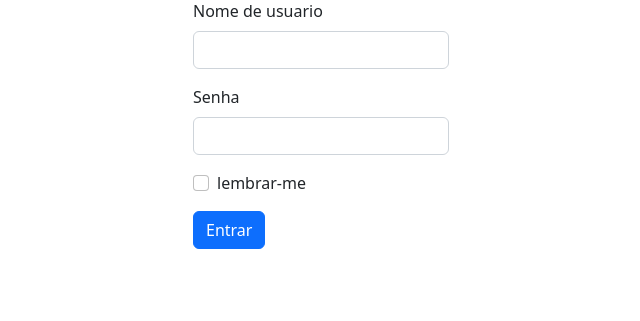
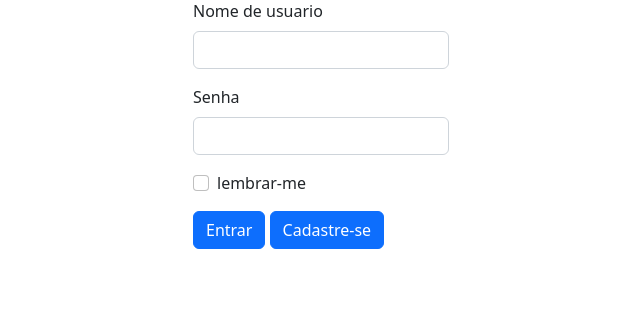
Before and after one commit to PedroMiceli/automacao, a Django app: page / in a window 1280 px wide. Shown: the part 207-528 px from the top of the page, without its empty margins (319-959 px from the left). Run offline with Django 4.2, Linux system fonts and the light colour scheme; some libraries are stand-ins or nearby versions.

Commit message:
Update login.html

```diff
--- a/automacao/templates/paginas/login.html
+++ b/automacao/templates/paginas/login.html
@@ -25,6 +25,7 @@
             <label class="form-check-label" for="exampleCheck1">lembrar-me</label>
           </div>
           <button type="submit" class="btn btn-primary">Entrar</button>
+          <a class="btn btn-primary" href="{% url 'cadastro' %}">Cadastre-se</a>
             <div class="erro">
                 {% if messages %}
                         {% for message in messages %}
```
